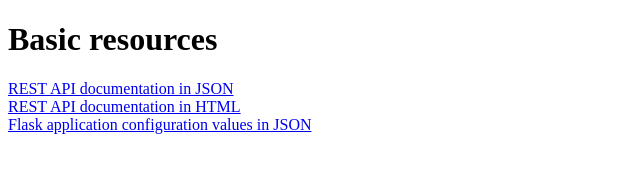
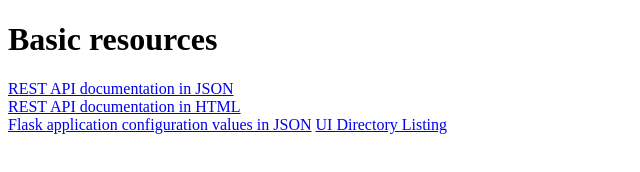
Before and after one commit to Jasata/pmapi, a plain HTML site: page ui/dev_index.html in a window 1280 px wide. Shown: the whole page, without its empty margins (0-640 px from the left). Drawn offline with Linux system fonts and the light colour scheme.

Commit message:
Add ui/ listing link

```diff
--- a/ui/dev_index.html
+++ b/ui/dev_index.html
@@ -9,6 +9,7 @@
     <a href="/sys/api">REST API documentation in JSON</a><br/>
     <a href="/api.html">REST API documentation in HTML</a><br/>
     <a href="/sys/cfg">Flask application configuration values in JSON</a>
+    <a href="/ui/">UI Directory Listing</a>
 </p>
 
 </body>
```
